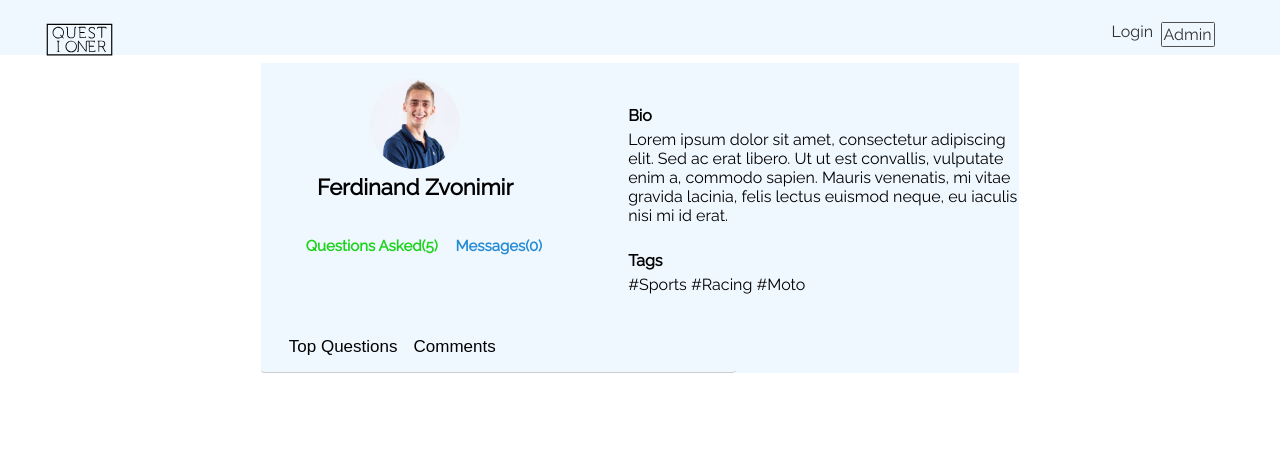
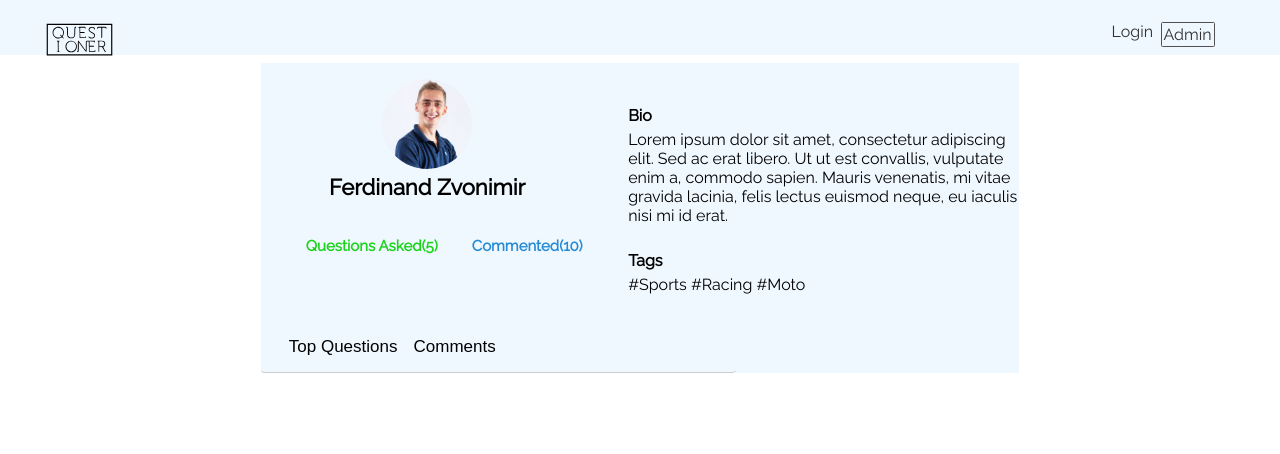
Before and after one commit to j0nimost/Questioner, a Python web app: template UI/templates/profile.html in a window 1280 px wide. Shown: the top 454 px of the page. Run offline with Jinja, Linux system fonts and the light colour scheme; the template is opened without the code that fills it, so the values that code supplies are empty.

Commit message:
start-163032615 Added commented questions

```diff
--- a/UI/templates/profile.html
+++ b/UI/templates/profile.html
@@ -35,7 +35,7 @@
                             <h6>Questions Asked(5)</h6>
                         </li>
                         <li id="messages">
-                            <h6>Messages(0)</h6>
+                            <h6>Commented(10)</h6>
                         </li>
                     </ul>
                 </li>
```
